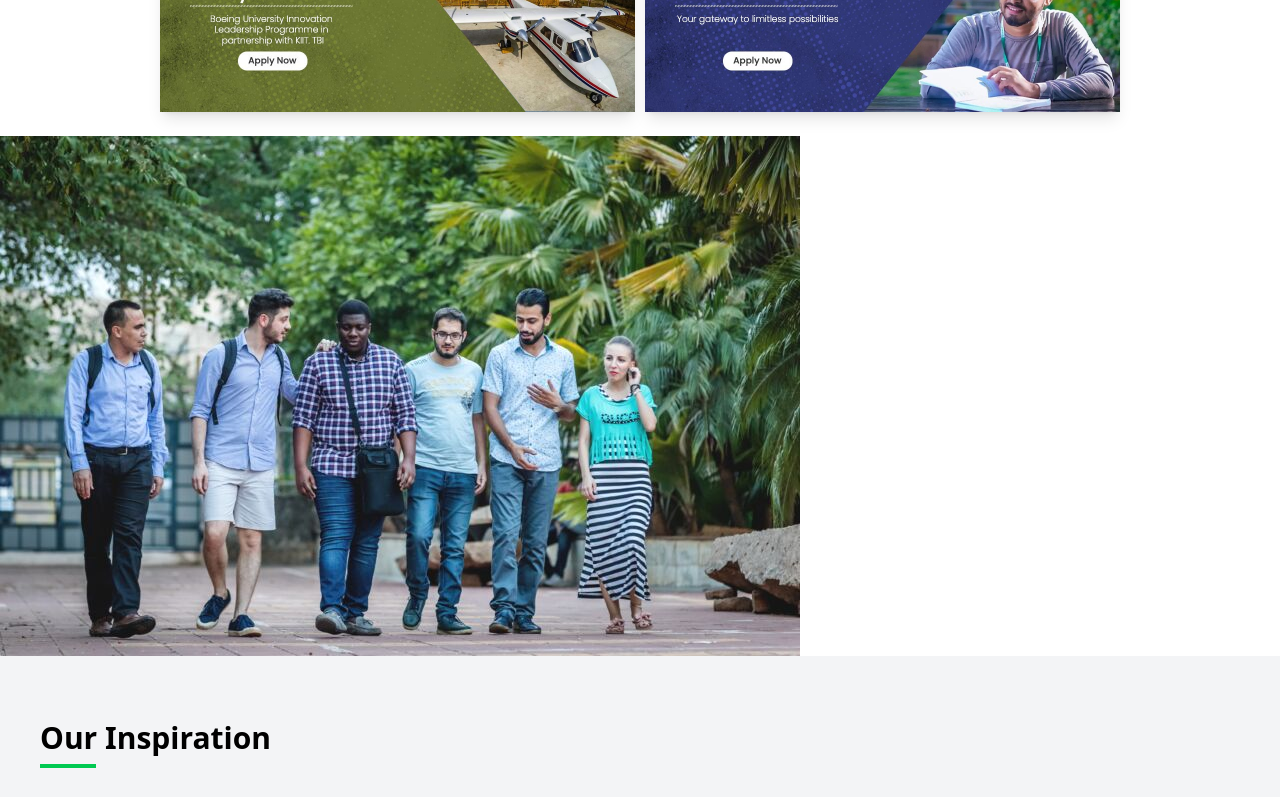
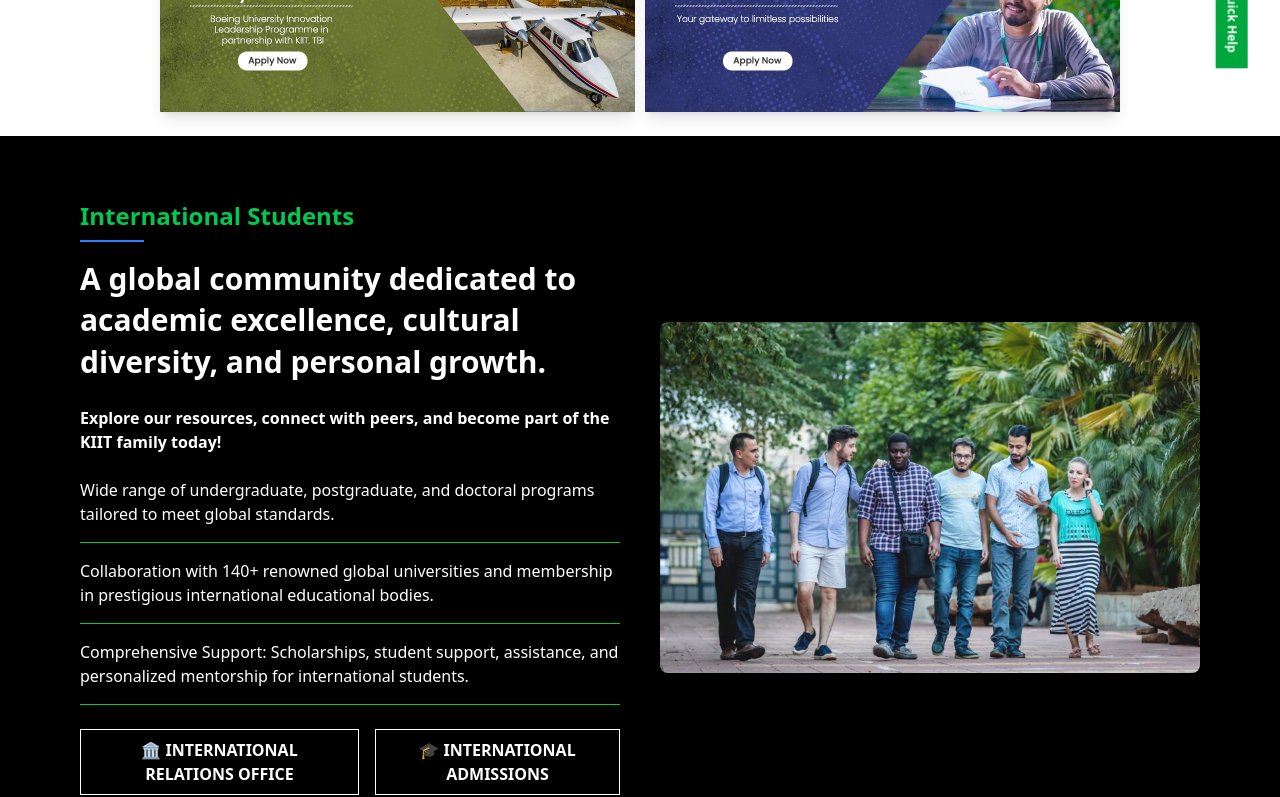
Before and after one commit to deepakmauryadev/decode-and-dominate, a React (Vite) app: page / in a window 1280 px wide. Shown: the part 380-1177 px from the top of the page. Built offline with nearby package versions, Linux system fonts and the light colour scheme.

Commit message:
add International

```diff
--- a/src/components/International.tsx
+++ b/src/components/International.tsx
@@ -1,11 +1,71 @@
-import StudentInternational from "../ASSETS/IMG_5408-800x520.jpg"
+import StudentInternational from "../ASSETS/IMG_5408-800x520.jpg";
 
-const International=()=>{
-    return(
+const International = () => {
+  return (
+    <div className="bg-black text-white py-16 px-10 md:px-20">
+      <div className="grid md:grid-cols-2 items-center gap-10">
+        {/* Left Section */}
         <div>
-            <img src={StudentInternational}/>
+          <h2 className="text-green-500 text-2xl font-bold">
+            International Students
+          </h2>
+          <div className="w-16 border-b-2 border-blue-500 my-2"></div>
+
+          <h3 className="text-3xl font-bold leading-snug mt-4">
+            A global community dedicated to academic excellence, cultural
+            diversity, and personal growth.
+          </h3>
+
+          <p className="mt-6 font-semibold">
+            Explore our <span className="font-bold">resources</span>, connect
+            with peers, and become part of the KIIT family today!
+          </p>
+
+          {/* Key Points */}
+          <div className="mt-6 space-y-4">
+            <p className="flex items-center gap-3">
+              Wide range of undergraduate, postgraduate, and doctoral programs
+              tailored to meet global standards.
+            </p>
+            <hr className="border-green-500" />
+
+            <p className="flex items-center gap-3">
+              Collaboration with 140+ renowned global universities and
+              membership in prestigious international educational bodies.
+            </p>
+            <hr className="border-green-500" />
+
+            <p className="flex items-center gap-3">
+              Comprehensive Support: Scholarships, student support, assistance,
+              and personalized mentorship for international students.
+            </p>
+            <hr className="border-green-500" />
+          </div>
+
+          <div className="mt-6 flex gap-4">
+            <button className="border border-white px-6 py-2 font-semibold flex items-center gap-2 hover:bg-white hover:scale-105 hover:text-black transition-all duration-300">
+              🏛 INTERNATIONAL RELATIONS OFFICE
+            </button>
+            <button className="border border-white px-6 py-2 font-semibold flex items-center gap-2 hover:bg-white hover:scale-105 hover:text-black transition-all duration-300">
+              🎓 INTERNATIONAL ADMISSIONS
+            </button>
+          </div>
         </div>
-    )
-}
+
+        <div>
+          <img
+            src={StudentInternational}
+            className="rounded-lg shadow-lg w-full"
+            alt="International Students"
+          />
+        </div>
+      </div>
+
+      <button className="fixed top-1/2 right-0 transform -translate-y-1/2 bg-green-600 text-white px-4 py-2 text-xs font-bold rotate-90">
+        Quick Help
+      </button>
+    </div>
+  );
+};
 
 export default International;
```
